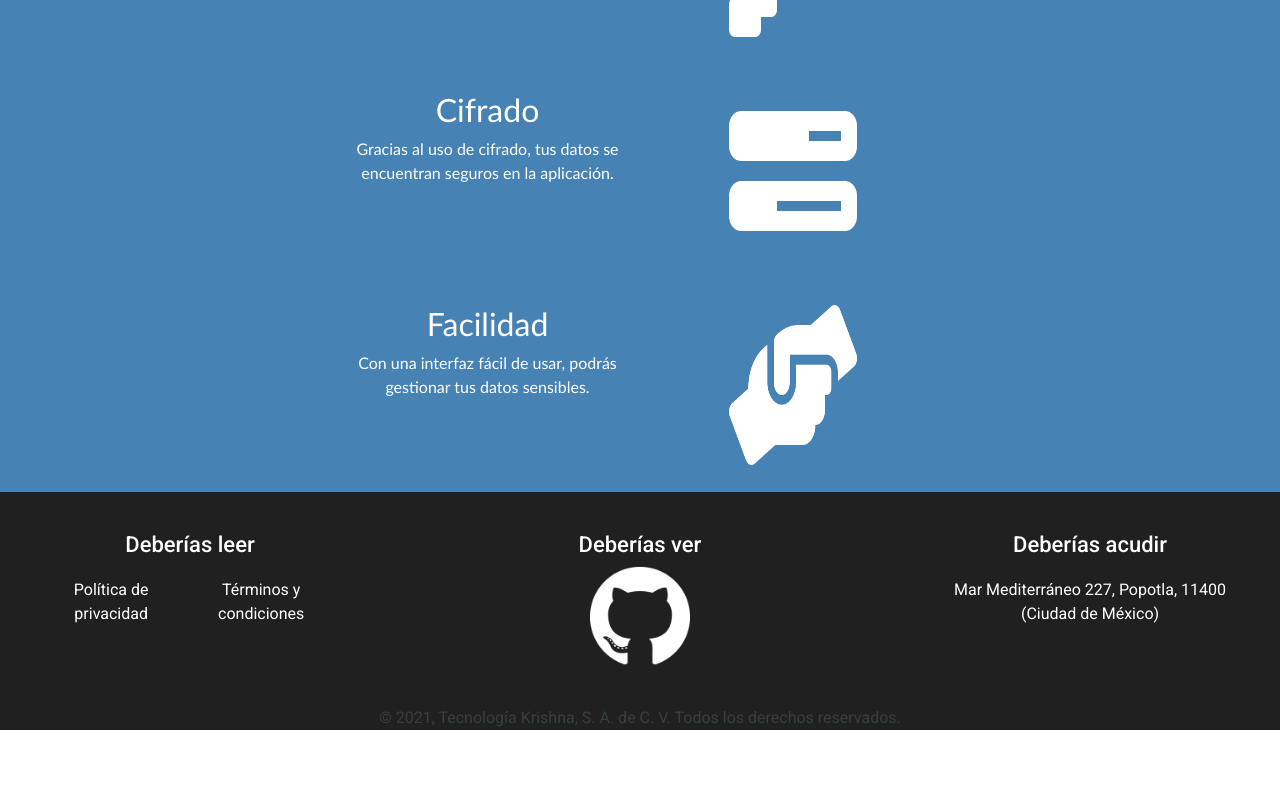
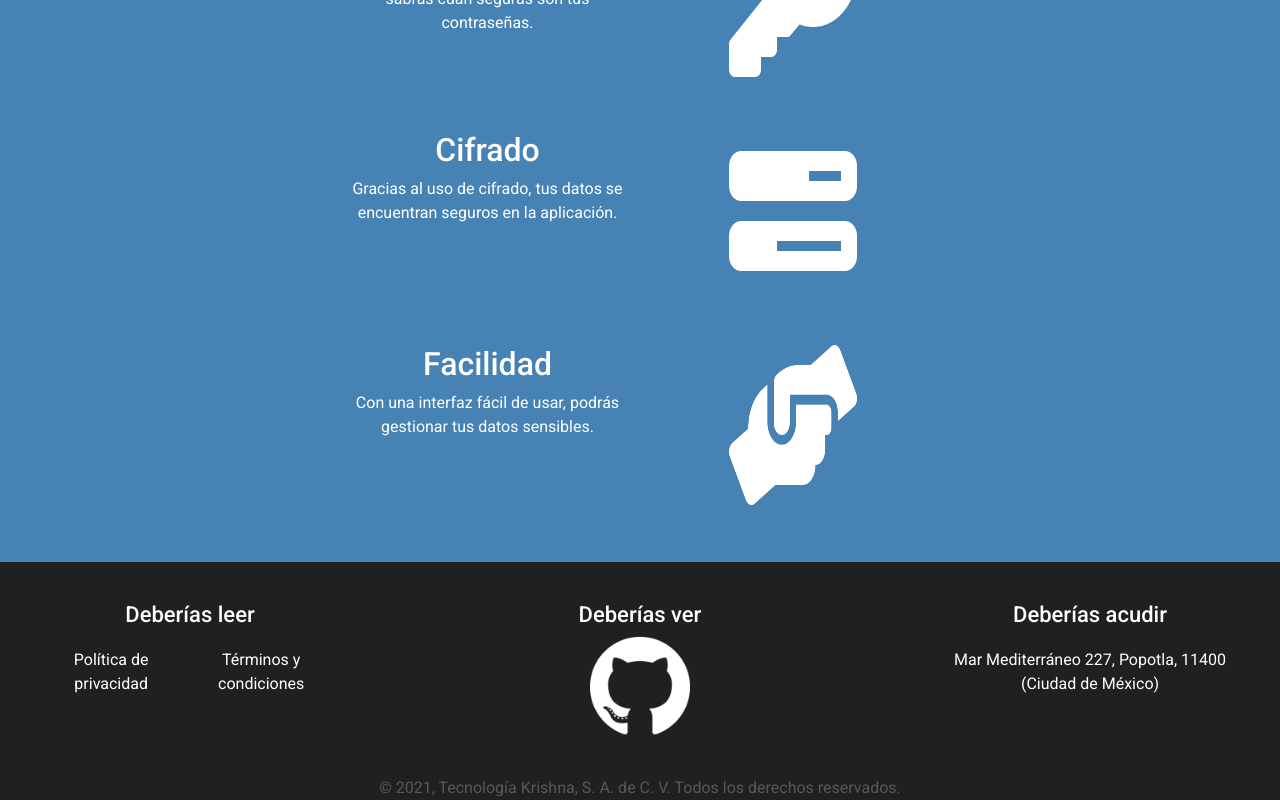
Before and after one commit to Carapiaowo/WhalefareClient, a React (Create React App) app: page / in a window 1280 px wide. Shown: the part 2958-3758 px from the top of the page. Before the commit the page ends 3688 px from the top, so only its background shows below. Built offline with nearby package versions, Linux system fonts and the light colour scheme; no server answers.

Commit message:
index landing page + navegadores

```diff
--- a/src/index.css
+++ b/src/index.css
@@ -308,6 +308,7 @@ nav .menu-btn,
     height: 90%;
     width: 60%;
     margin: auto;
+    pointer-events: none;
 }
 .f-heading p{
     color:rgba(247, 247, 247, 0.678);
@@ -405,14 +406,14 @@ nav .menu-btn,
     width:100%;
     height:auto;
     box-sizing: border-box;
-    font-family: calibri;
     display: flex;
     flex-direction: column;
     align-items: center;
     justify-content: left;
-    padding-top: 40px ;
+    padding-top: 50px ;
     background-color:#4682b4;
     color: white;
+
 }
 
 .title{
@@ -429,14 +430,34 @@ font-size: 25px;
     height: auto;
     width: auto;
 }
+
+.navegadores{
+    padding: 30px;
+    margin-left: 30px;
+    align-items: flex-start;
+    pointer-events: none;
+}
+
 .iconosf3{
     height: 100%;
-
+    pointer-events: none;
+    margin-top: 30px;
+    margin-bottom: 30px;
 }
 .row{
     color: white;
 }
+.rownot{
+    color: white;
 
+}
+.rownot:hover{
+    color: rgb(208, 208, 208);
+}
+.github{
+    pointer-events: none;
+
+}
 .a-box{
     background-color:#ffffff;    width:300px;
     height: 25%;
@@ -667,7 +688,7 @@ a:link, a:visited{
 }
 
 .copyright{
-    color: #373F41;
+    color: #575859;
     text-align: center;
 }
 a:link, a:visited{
@@ -686,11 +707,14 @@ a:link, a:visited{
 .row2{
     margin-top: 20px;
     display: flex;
-
+    margin-bottom: 20px;
 }
 .row2 a:visited, a:link{
     text-decoration: none;
     color: white;
+}
+.row2 a:hover{
+    color: rgb(208, 208, 208);
 }
 .row3 a:visited, a:link{
     text-decoration: none;
```
